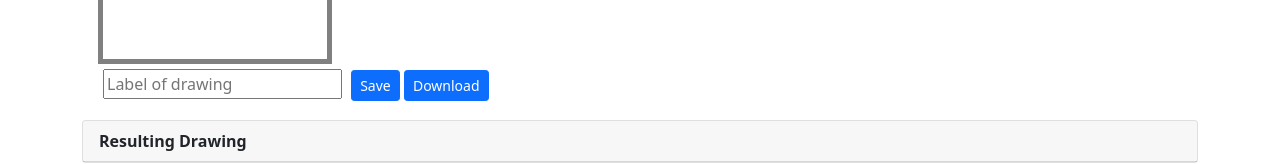
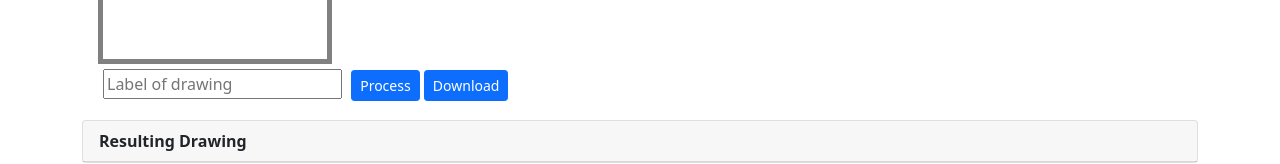
Before and after one commit to twodawg/DoodleAI, a plain HTML site: page index.html in a window 1280 px wide. Shown: the part 352-516 px from the top of the page. Drawn offline with nearby package versions, Linux system fonts and the light colour scheme.

Commit message:
Removed canastobmp.js

```diff
--- a/index.html
+++ b/index.html
@@ -30,7 +30,7 @@
                     </div>
                 <div class="col-12">
                     <input id="imageLabel" type="text" placeholder="Label of drawing" style="margin: 5px"></input>
-                    <button type="button" onclick="saveImage();" class="btn btn-sm btn-primary">Save</button>
+                    <button type="button" onclick="saveImage();" class="btn btn-sm btn-primary">Process</button>
                     <button type="button" onclick="downloadImage();" class="btn btn-sm btn-primary">Download</button>
                 </div>
             </div>
```
